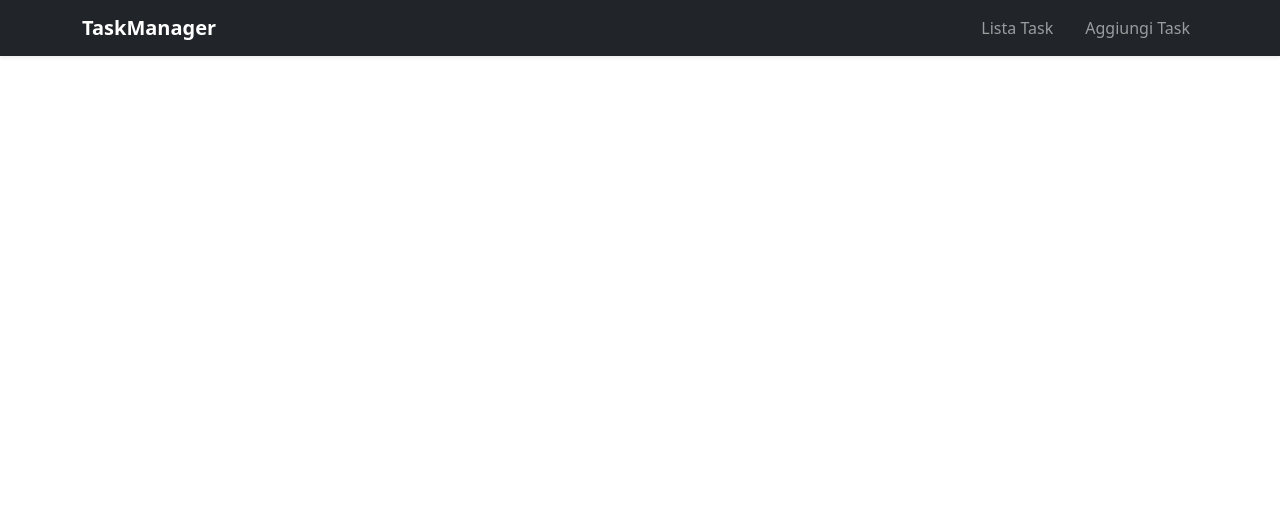
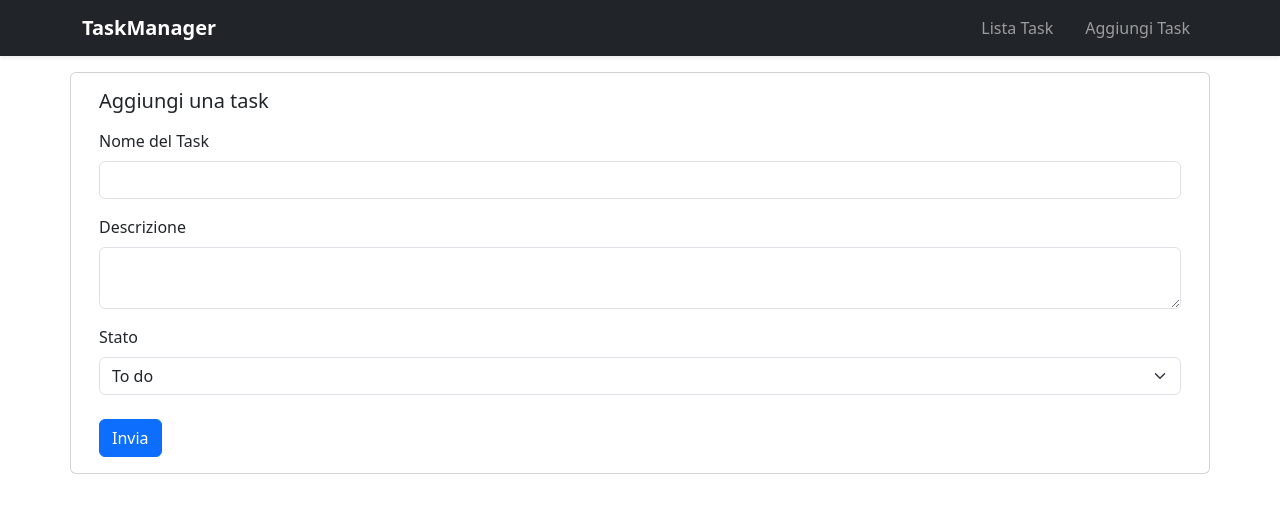
Before and after one commit to AntonioCappellano/ex-react-task-manager, a React (Vite) app: page /add-task in a window 1280 px wide. Shown: the top 512 px of the page. Built offline with nearby package versions, Linux system fonts and the light colour scheme; no server answers.

Commit message:
Milestone 5: create Form in AddTask

```diff
--- a/src/task/AddTask.jsx
+++ b/src/task/AddTask.jsx
@@ -1,3 +1,73 @@
+import { useState, useRef } from "react";
+
 export default function AddTask() {
-  return;
+  const [taskName, setTaskName] = useState("");
+  const textAreaRef = useRef();
+  const selectedRef = useRef();
+  const [error, setError] = useState("");
+
+  const symbols = `!@#$%^&*()-_=+[]{}|;:'\\",.<>?/\`~`;
+
+  function handleTaskName(value) {
+    if (value === "") {
+      setError("il campo non può essere vuoto");
+    } else if (value.split("").some((t) => symbols.includes(t))) {
+      setError("Non puoi inserire caratteri speciali");
+    } else {
+      setError("");
+      setTaskName(value);
+    }
+  }
+  function handleSubmit(e) {
+    e.preventDefault();
+    if (taskName === "") {
+      setError("Il campo non può essere vuoto");
+      return;
+    }
+    const taskObj = {
+      title: taskName,
+      description: textAreaRef.current.value,
+      status: selectedRef.current.value,
+    };
+    console.log(taskObj);
+  }
+
+  return (
+    <div className="card container mt-3">
+      <div className="card-body">
+        <h5 className="card-title">Aggiungi una task</h5>
+        <form onSubmit={handleSubmit}>
+          <div className="mb-2">
+            <label className="form-label mt-2">Nome del Task</label>
+            <input
+              className={` form-control ${error ? "is-invalid" : ""}`}
+              type="text"
+              value={taskName}
+              onChange={(e) => handleTaskName(e.target.value)}
+            />
+            {error !== "" && <p className="text-danger">{error}</p>}
+          </div>
+          <div className="mb-2">
+            <label className="form-label mt-2">Descrizione</label>
+            <textarea ref={textAreaRef} className="form-control" />
+          </div>
+          <div className="mb-2">
+            <label className="form-label mt-2">Stato</label>
+            <select
+              ref={selectedRef}
+              className="form-select"
+              defaultValue="To do"
+            >
+              <option value="To do">To do</option>
+              <option value="Doing">Doing</option>
+              <option value="Done">Done</option>
+            </select>
+          </div>
+          <button type="submit" className="btn btn-primary mt-3">
+            Invia
+          </button>
+        </form>
+      </div>
+    </div>
+  );
 }
```
